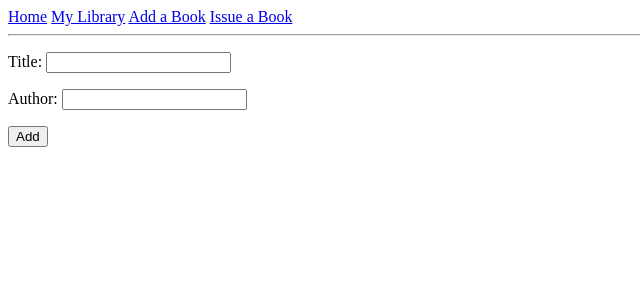
After one commit to VanshKhera/Library-Management, a Django app: page /add-book/ in a window 1280 px wide. The commit adds this page. Shown: the top 300 px of the page, without its empty margins (0-640 px from the left). Run offline with Django 3.2, Linux system fonts and the light colour scheme.

Commit message:
working add book function. seperate pages for all functions

```diff
--- /dev/null
+++ b/main/forms.py
@@ -0,0 +1,5 @@
+from django import forms
+
+class addBook(forms.Form):
+    title = forms.CharField(label="Title", max_length=350)
+    author = forms.CharField(label="Author", max_length=300)
--- a/main/urls.py
+++ b/main/urls.py
@@ -2,5 +2,8 @@ from django.urls import path
 from . import views
 
 urlpatterns = [
-    path("", views.index, name="index")
+    path("", views.index, name="index"),
+    path("library/", views.library, name="library"),
+    path("add-book/", views.add_book, name="add_book"),
+    path("issue-book/", views.issue_book, name="issue_book"),
 ]
--- a/main/views.py
+++ b/main/views.py
@@ -1,10 +1,34 @@
 from django.shortcuts import render
 from django.http import HttpResponse
 from .models import Book
+from .forms import addBook
+from django.http import HttpResponseRedirect
 
 # Create your views here.
+global data
+data = {
+    "form" : addBook(),
+    "books" : Book.objects.all()
+}
 def index(request):
-    books = {
-        "books" : Book.objects.all()
-    }
-    return render(request, 'index.html', books)
+    return render(request, 'index.html', data)
+
+def library(request):
+    return render(request, 'library.html', data)
+
+def add_book(request):
+    if request.method == "POST":
+        form = addBook(request.POST)
+
+        if form.is_valid():
+            t = form.cleaned_data["title"]
+            a = form.cleaned_data["author"]
+            m = Book(title=t, author=a)
+            m.save()
+            return HttpResponseRedirect("/library/")
+        else:
+            form = addBook()
+    return render(request, 'add_book.html', data)
+
+def issue_book(request):
+    return render(request, 'issue_book.html', data)
--- /dev/null
+++ b/templates/add_book.html
@@ -0,0 +1,8 @@
+{% extends "layout.html" %}
+{% block body %}
+<form action="" method="post">
+    {% csrf_token %}
+    {{ form.as_p }}
+    <button type="submit" name="save">Add</button>
+</form>
+{% endblock body %}
--- /dev/null
+++ b/templates/layout.html
@@ -0,0 +1,20 @@
+<!DOCTYPE html>
+<html lang="en">
+
+<head>
+    <meta charset="UTF-8">
+    <meta http-equiv="X-UA-Compatible" content="IE=edge">
+    <meta name="viewport" content="width=device-width, initial-scale=1.0">
+    <title>{% block title %}{% endblock %}</title>
+</head>
+<body>
+    <a href="/">Home</a>
+    <a href="/library">My Library</a>
+    <a href="/add-book">Add a Book</a>
+    <a href="/issue-book">Issue a Book</a>
+    <hr>
+    {% block body %}
+
+    {% endblock body %}
+</body>
+</html>
```
Also changed, not shown: templates/index.html (+4 -27 lines), templates/issue_book.html (added, +10 -0 lines), templates/library.html (added, +9 -0 lines), db.sqlite3.
